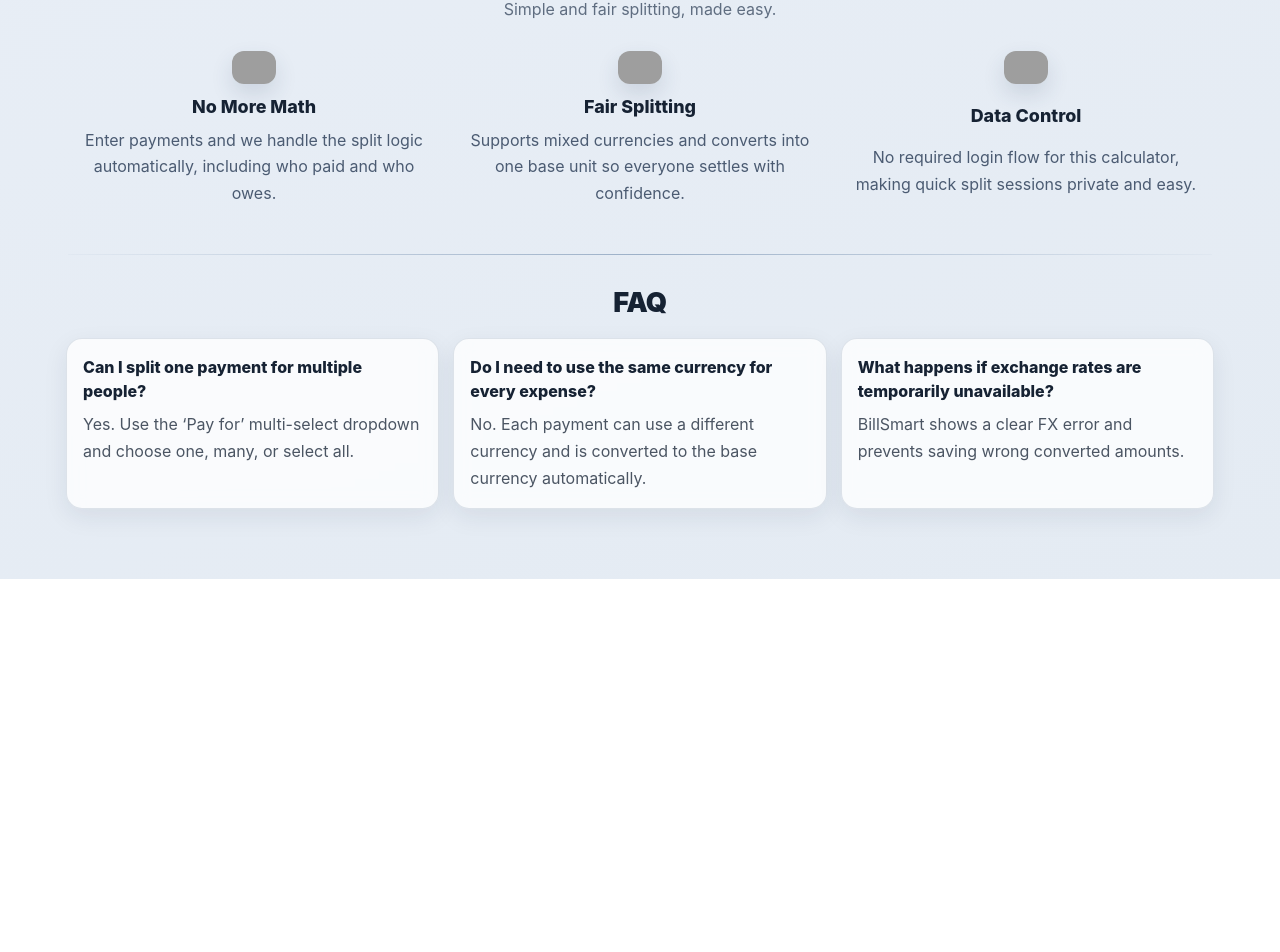
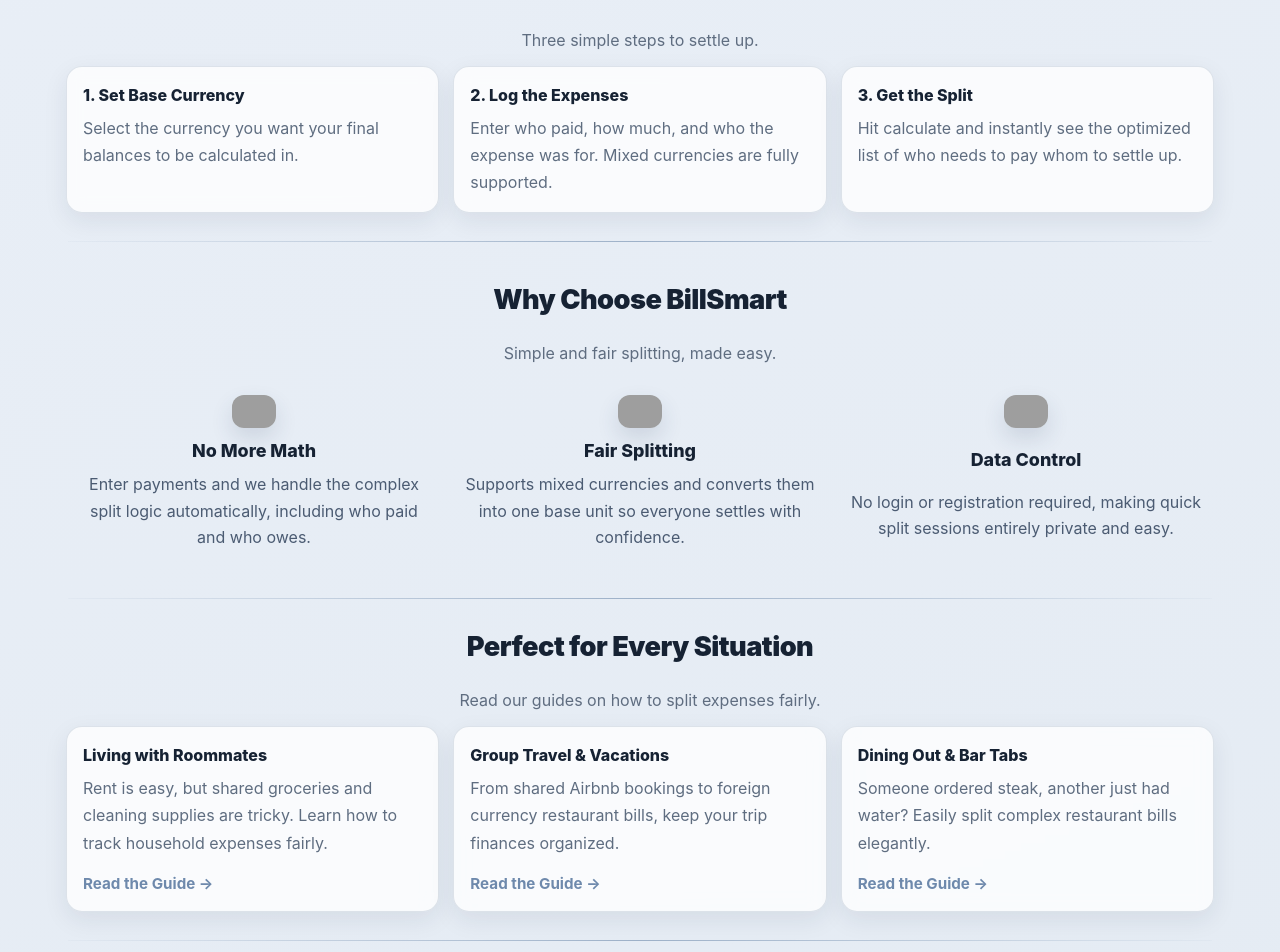
Before and after one commit to Mark0615/billsmarter, a Next.js app: page / in a window 1280 px wide. Shown: the part 1233-2185 px from the top of the page. Before the commit the page ends 1812 px from the top, so only its background shows below. Built offline with nearby package versions, Linux system fonts and the light colour scheme; grey boxes are pictures that could not be loaded.

Commit message:
update app/pages

```diff
--- a/app/page.tsx
+++ b/app/page.tsx
@@ -1,32 +1,70 @@
 import Image from "next/image";
+import Link from "next/link";
 import CalculatorClient from "./calculator/CalculatorClient";
+
+const howItWorksItems = [
+  {
+    title: "1. Set Base Currency",
+    desc: "Select the currency you want your final balances to be calculated in.",
+  },
+  {
+    title: "2. Log the Expenses",
+    desc: "Enter who paid, how much, and who the expense was for. Mixed currencies are fully supported.",
+  },
+  {
+    title: "3. Get the Split",
+    desc: "Hit calculate and instantly see the optimized list of who needs to pay whom to settle up.",
+  },
+];
 
 const featureItems = [
   {
     icon: "https://cdn-icons-png.flaticon.com/128/14875/14875254.png",
     title: "No More Math",
-    text: "Enter payments and we handle the split logic automatically, including who paid and who owes.",
+    text: "Enter payments and we handle the complex split logic automatically, including who paid and who owes.",
   },
   {
     icon: "https://cdn-icons-png.flaticon.com/128/2164/2164712.png",
     title: "Fair Splitting",
-    text: "Supports mixed currencies and converts into one base unit so everyone settles with confidence.",
+    text: "Supports mixed currencies and converts them into one base unit so everyone settles with confidence.",
   },
   {
     icon: "https://cdn-icons-png.flaticon.com/128/456/456112.png",
     title: "Data Control",
-    text: "No required login flow for this calculator, making quick split sessions private and easy.",
+    text: "No login or registration required, making quick split sessions entirely private and easy.",
+  },
+];
+
+const useCaseItems = [
+  {
+    title: "Living with Roommates",
+    desc: "Rent is easy, but shared groceries and cleaning supplies are tricky. Learn how to track household expenses fairly.",
+    link: "/blog/roommate-shared-expenses-split-guide",
+  },
+  {
+    title: "Group Travel & Vacations",
+    desc: "From shared Airbnb bookings to foreign currency restaurant bills, keep your trip finances organized.",
+    link: "/blog/best-ways-to-split-expenses-when-traveling-with-friends",
+  },
+  {
+    title: "Dining Out & Bar Tabs",
+    desc: "Someone ordered steak, another just had water? Easily split complex restaurant bills elegantly.",
+    link: "/blog/how-to-split-restaurant-and-bar-bills", // 確保這個 slug 跟你的資料夾名稱相符
   },
 ];
 
 const faqItems = [
   {
     q: "Can I split one payment for multiple people?",
-    a: "Yes. Use the ‘Pay for’ multi-select dropdown and choose one, many, or select all.",
+    a: "Yes. Use the ‘Pay for’ multi-select dropdown and choose exactly who was involved in the expense. You can select one, many, or all.",
   },
   {
     q: "Do I need to use the same currency for every expense?",
-    a: "No. Each payment can use a different currency and is converted to the base currency automatically.",
+    a: "No. Each payment can use a different currency and is converted to the base currency automatically using live rates.",
+  },
+  {
+    q: "How does the split algorithm work?",
+    a: "Our algorithm calculates the net balance for each person and then optimizes the transactions, minimizing the total number of bank transfers needed.",
   },
   {
     q: "What happens if exchange rates are temporarily unavailable?",
@@ -37,6 +75,7 @@
 export default function HomePage() {
   return (
     <div className="homeStack">
+      {/* 英雄區塊 (Hero Banner) */}
       <section className="heroBanner">
         <h1>
           <b>BillSmart</b> | The Smartest Split For Any Expense
@@ -47,11 +86,36 @@
         </p>
       </section>
 
+      {/* 計算機本體 */}
       <section className="calculatorShell">
         <CalculatorClient />
       </section>
 
-      {/* WHY */}
+      <hr className="sectionDivider" />
+
+      {/* 新增：How It Works (使用原本的 faqGrid 與 card 樣式) */}
+      <section aria-labelledby="how-it-works" style={{ display: "grid", gap: "14px" }}>
+        <h2 id="how-it-works" className="sectionTitle">
+          How BillSmart Works
+        </h2>
+        <p className="sectionLead">Three simple steps to settle up.</p>
+        <div className="faqGrid">
+          {howItWorksItems.map((step) => (
+            <article key={step.title} className="card">
+              <h3 style={{ fontWeight: 800, color: "var(--text)", margin: "0 0 8px" }}>
+                {step.title}
+              </h3>
+              <p style={{ color: "var(--muted)", margin: 0, lineHeight: 1.7 }}>
+                {step.desc}
+              </p>
+            </article>
+          ))}
+        </div>
+      </section>
+
+      <hr className="sectionDivider" />
+
+      {/* WHY 區塊 (保持原本樣式) */}
       <section className="featureSectionPlain" aria-labelledby="why-billsmart">
         <h2 id="why-billsmart" className="sectionTitle">
           Why Choose BillSmart
@@ -76,10 +140,38 @@
         </div>
       </section>
 
-      {/* Divider between WHY and FAQ */}
       <hr className="sectionDivider" />
 
-      {/* FAQ */}
+      {/* 新增：應用場景 (Use Cases)，引導至長篇部落格 */}
+      <section aria-labelledby="use-cases" style={{ display: "grid", gap: "14px" }}>
+        <h2 id="use-cases" className="sectionTitle">
+          Perfect for Every Situation
+        </h2>
+        <p className="sectionLead">Read our guides on how to split expenses fairly.</p>
+        <div className="faqGrid">
+          {useCaseItems.map((useCase) => (
+            <Link
+              key={useCase.title}
+              href={useCase.link}
+              className="card flex flex-col transition-transform hover:-translate-y-1 hover:shadow-lg"
+            >
+              <h3 style={{ fontWeight: 800, color: "var(--text)", margin: "0 0 8px" }}>
+                {useCase.title}
+              </h3>
+              <p style={{ color: "var(--muted)", margin: "0 0 16px", lineHeight: 1.7, flex: 1 }}>
+                {useCase.desc}
+              </p>
+              <span style={{ color: "var(--accent)", fontWeight: 700, fontSize: "0.95rem" }}>
+                Read the Guide &rarr;
+              </span>
+            </Link>
+          ))}
+        </div>
+      </section>
+
+      <hr className="sectionDivider" />
+
+      {/* FAQ 區塊 (擴充版) */}
       <section className="faqWrap" id="faq" aria-labelledby="faq-title">
         <h2 id="faq-title" className="sectionTitle">
           FAQ
```
